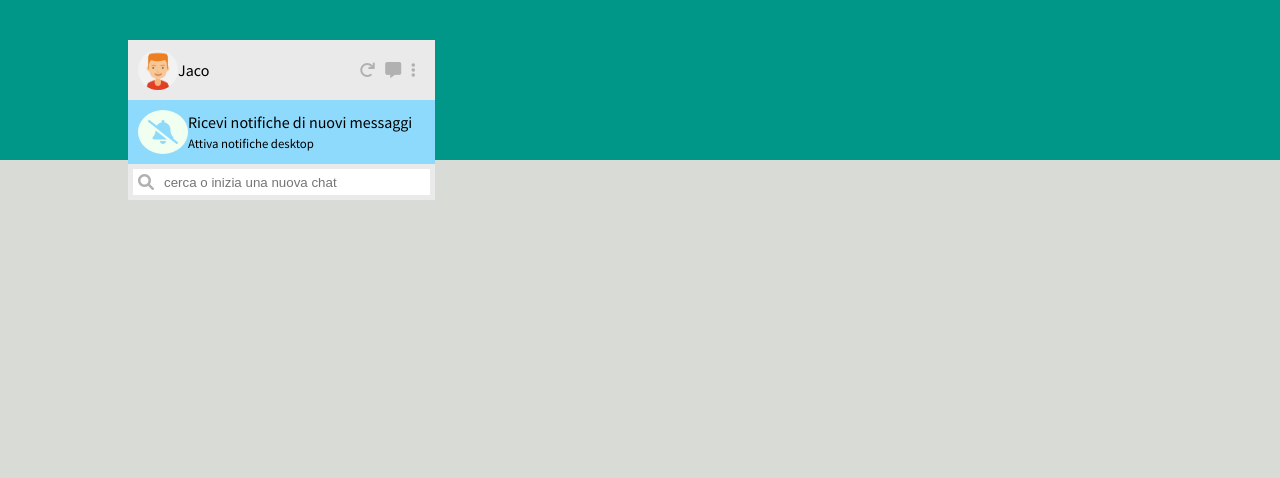
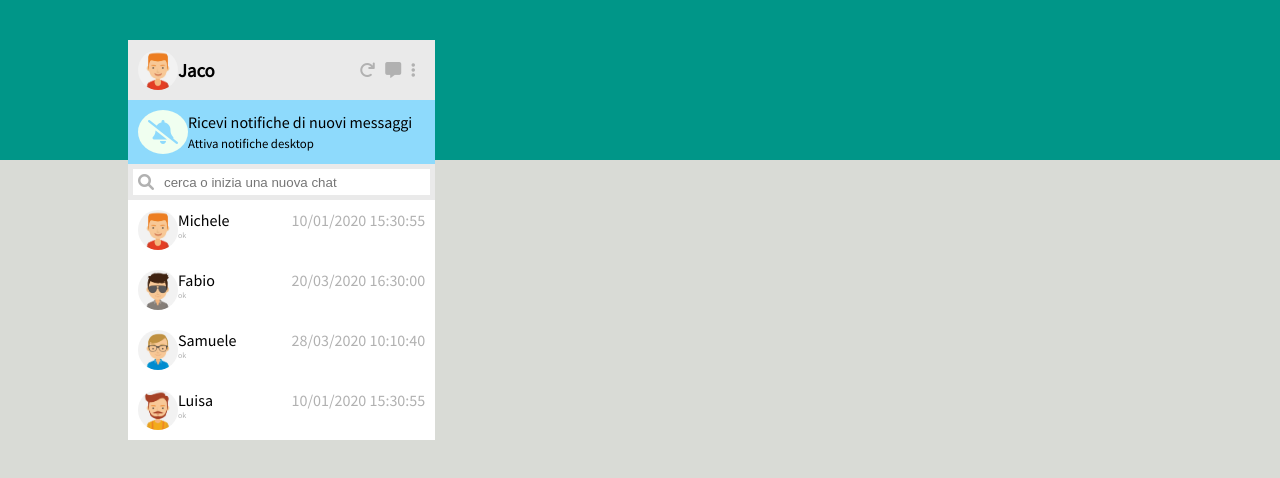
Before and after one commit to jacopo35/vue-boolzapp, a plain HTML site: page index.html in a window 1280 px wide. Drawn offline with nearby package versions, Linux system fonts and the light colour scheme.

Commit message:
add-newVue-css&html

```diff
--- a/css/style.css
+++ b/css/style.css
@@ -113,3 +113,24 @@ html {
     outline: none;
     width: 100%;
 }
+
+.users li{
+    padding: 10px;
+    display: flex;
+    justify-content: space-between;
+    background-color: white;
+}
+
+.users li:hover {
+    background-color: #e9ebeb
+    ;
+    cursor: pointer;
+}
+
+.users li > div {
+    display: flex;
+}
+
+.received {
+    font-size: 0.5em;
+}
--- a/index.html
+++ b/index.html
@@ -20,15 +20,17 @@
 </head>
 <!--inizio body-->
 <body>
- <div class="p-relative">
+    <!--inizio main-->
+ <main>
+  <div class="p-relative">
     <div class="head-container"></div>
      <div class="bottom-container"></div>
-      <div class="inner-container">
+      <div id="app" class="inner-container">
        <div class="w-30 h-100">
         <div class="profile">
          <div class="l-profile">
          <img src="img/avatar_1.jpg" alt="">
-         <span>Jaco</span>
+         <h3><span>Jaco</span></h3>
          </div>
           <div class="c-grey">
              <i class="fas fa-redo"></i>
@@ -49,13 +51,26 @@
            <input type="text" placeholder="cerca o inizia una nuova chat">
          </div>
         </div>
-        <div class="users"></div>
+        <ul class="users">
+         <li v-for="(contact, index) in contacts" :key="index">
+          <div>
+           <img :src="`img/avatar${contact.avatar}.jpg`" alt="">
+            <div>
+            <div>{{contact.name}}</div>
+            <div class="c-grey received">ok</div>
+            </div>
+          </div>
+            <div class="c-grey"> {{contact.messages[0].date}} </div>
+         </li>
+        </ul>
        </div>
         <div class="w-70 h-100"></div>
        </div>
        </div>
     <!--script2-->
     <script src="js/script.js"></script>
+  </main>
+  <!--fine main-->
 </body>
 <!--fine body-->
 </html>
--- a/js/script.js
+++ b/js/script.js
@@ -4,8 +4,11 @@ Replica della grafica con la possibilità di avere messaggi scritti dall’utent
 Visualizzazione dinamica della lista contatti: tramite la direttiva v -for, visualizzare nome e immagine di ogni contatto.
 */
 
-contacts: [
-    {
+ const project = new Vue({
+    el: "#app",
+    data: {
+    contacts: [
+            {
         name: "Michele",
         avatar: "_1",
         visible: true,
@@ -88,5 +91,7 @@ contacts: [
                 status: "received",
             },
         ],
-    },
-];
+     },
+   ],
+  }
+})
```
